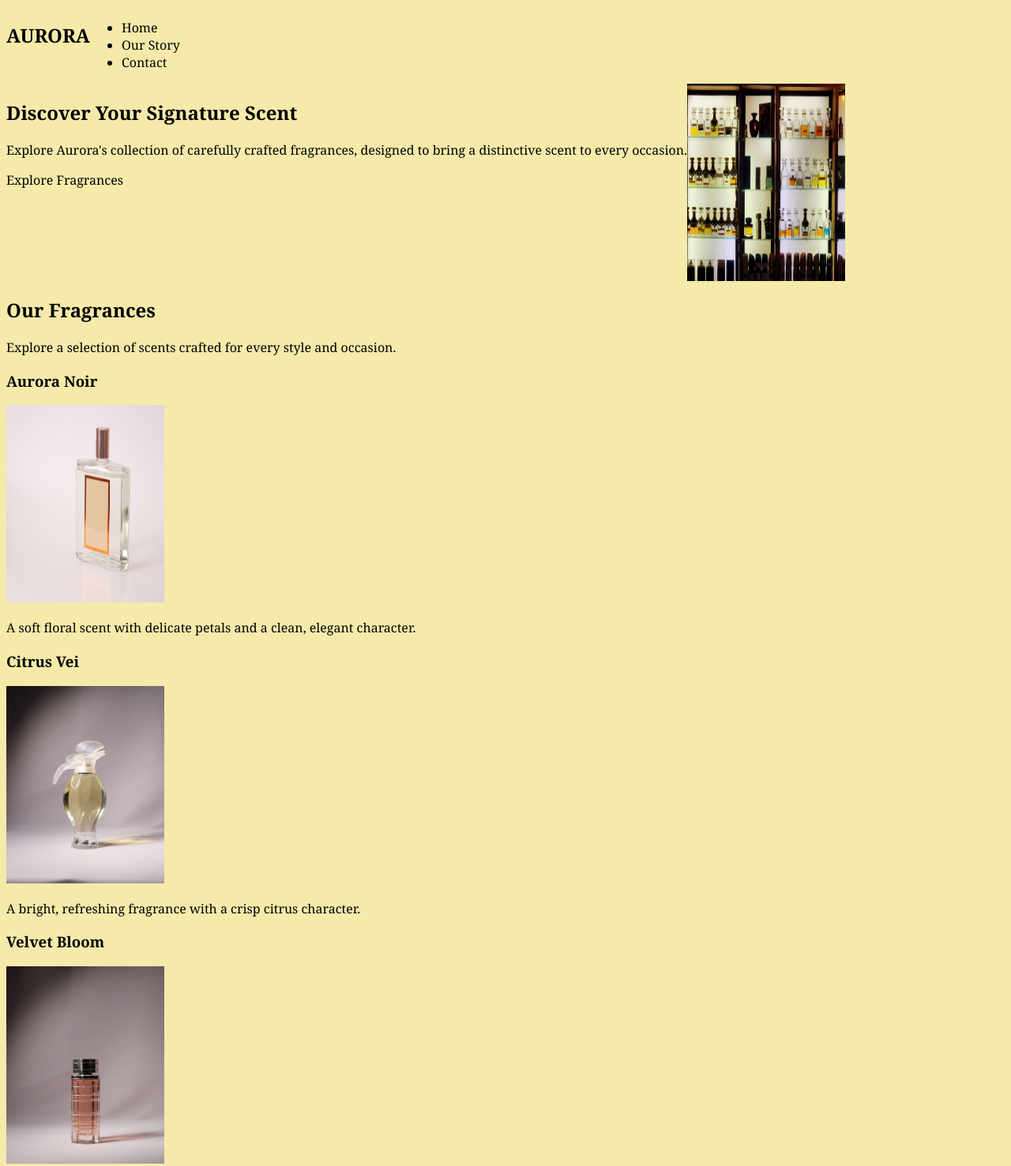
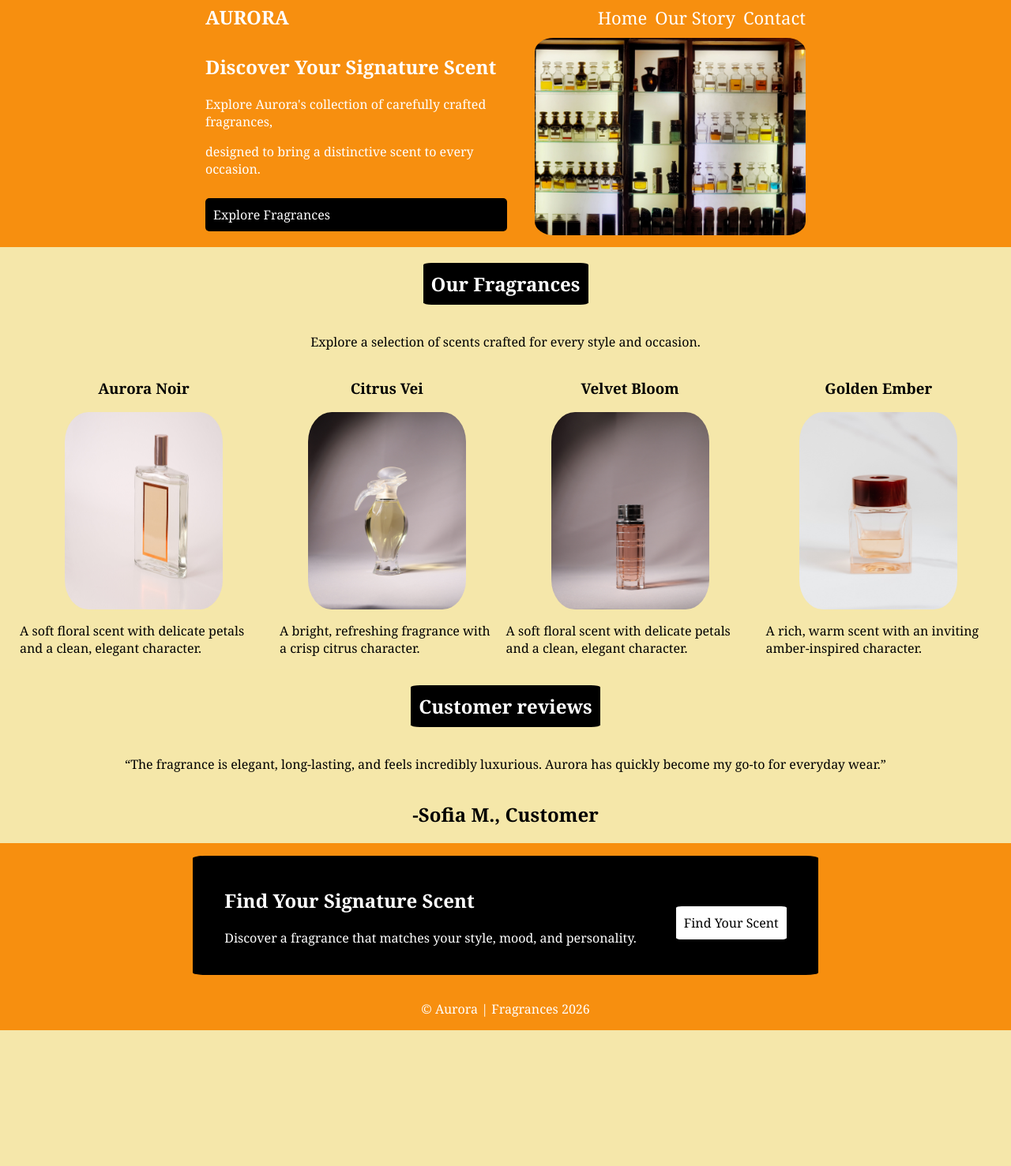
Before and after one commit to williamsaji318-wq/Odin-Project-Landing-Page, a plain HTML site: page index.html in a window 1280 px wide. Shown: the top 1477 px of the page at 79% size. After the commit the page ends 1305 px from the top, so only its background shows below. Drawn offline with Linux system fonts and the light colour scheme.

Commit message:
finish landing page project

```diff
--- a/index.html
+++ b/index.html
@@ -21,18 +21,21 @@
     </nav>
 
     <section class="hero">
-      <div>
+      <div class="header-discover">
+        <div>
         <h2>Discover Your Signature Scent</h2>
-        <p>Explore Aurora's collection of carefully crafted fragrances, designed to bring a distinctive scent to every occasion.</p>
-        <a>Explore Fragrances</a>
+        <p>Explore Aurora's collection of carefully crafted fragrances,</p>
+        <p>designed to bring a distinctive scent to every occasion.</p>
+        </div>
+        <a class="hbutton">Explore Fragrances</a>
       </div>
-      <img src="./images/headerphoto.jpg" alt=" display of perfume collection">
+      <img src="./images/headerphoto.jpg" alt=" display of perfume collection" class="headimg">
     </section>
   </header>
 
   <main>
     <section class="fragrance">
-      <h1>Our Fragrances</h1>
+      <h1 id="main-hd">Our Fragrances</h1>
       <p>Explore a selection of scents crafted for every style and occasion.</p>
       <div class="fg-container">
         <div class="card">
@@ -58,13 +61,14 @@
       </div>
     </section>
     <section class="quotes">
+      <h2 id="customer">Customer reviews</h2>
       <p>“The fragrance is elegant, long-lasting, and feels incredibly luxurious. Aurora has quickly become my go-to for everyday wear.”</p>
-      <h2>-Sofia M., Customer</h2>
+      <h2 id="sofia">-Sofia M., Customer</h2>
     </section>
   </main>
 
   <footer>
-    <section>
+    <section class="find">
       <div>
         <h2>Find Your Signature Scent</h2>
         <p>Discover a fragrance that matches your style, mood, and personality.</p>
--- a/style.css
+++ b/style.css
@@ -1,25 +1,149 @@
 img {
   width: 200px;
   height: 250px;
+  border-radius: 15%;
 }
 
 body {
   display: flex;
   flex-direction: column;
-  background-color: rgba(245, 234, 170, 0.993);
+  background-color: rgba(245, 231, 170, 0.993);
   color: black;
-  font-family: Georgia, 'Times New Roman', Times, serif
+  font-family: Georgia, 'Times New Roman', Times, serif;
+  margin: 0px;
+  min-height: 100vh;
 }
 
 header {
   display: flex;
   flex-direction: column;
+  flex-grow: 1;
+  background-color: rgb(247, 143, 15);
+  padding-bottom: 10px;
+  color: white;
 }
 
 nav {
   display: flex;
+  justify-content: space-between;
+  padding: 5px 260px;
+  align-items: center;
+  gap: 5px;
 }
 
 .hero {
   display: flex;
+  padding: 5px 260px;
+  gap: 35px;
 }
+
+
+ul {
+  list-style: none;
+  display: flex;
+  margin: 0;
+  padding: 0;
+  gap: 10px;
+}
+
+.logo {
+  margin: 0;
+  padding: 0;
+}
+
+.headimg {
+  width: 400px;
+  border-radius: 7%;
+}
+
+main {
+  display: flex;
+  flex-direction: column;
+}
+
+footer {
+  display: flex;
+  flex-grow: 1;
+  flex-direction: column;
+  justify-content: center;
+  align-items: center;
+}
+
+li {
+  font-size: 22px;
+}
+
+
+.hbutton {
+  padding: 10px;
+  border-radius: 5px;
+  background-color: black;
+}
+
+.header-discover {
+  display: flex;
+  flex-direction: column;
+  gap: 10px;
+}
+
+.fg-container {
+  display: flex;
+  justify-content: center;
+  gap: 15px;
+  padding: 0px 25px;
+}
+
+.card {
+  display: flex;
+  flex-direction: column;
+  justify-content: center;
+  align-items: center;
+}
+
+.fragrance {
+  display: flex;
+  flex-direction: column;
+  justify-content: center;
+  align-items: center;
+}
+
+#main-hd,
+#customer {
+  background-color: black;
+  color: white;
+  padding: 10px;
+  border-radius: 5%;
+}
+
+
+.find,
+footer  {
+  background-color: rgb(247, 143, 15);
+  color: white;
+}
+
+.quotes {
+  display: flex;
+  flex-direction: column;
+  justify-content: center;
+  align-items: center;
+  background-color: rgba(245, 231, 170, 0.993);
+}
+
+.find {
+  background-color: black;
+  display: flex;
+  margin: 16px 0px;
+  padding: 20px 40px;
+  border-radius: 2%;
+  gap: 50px;
+}
+
+.find a {
+  align-self: flex-end;
+  margin: 25px 0px;
+  padding: 10px;
+  background-color: white;
+  color: black;
+  border-radius: 5%;
+}
```
